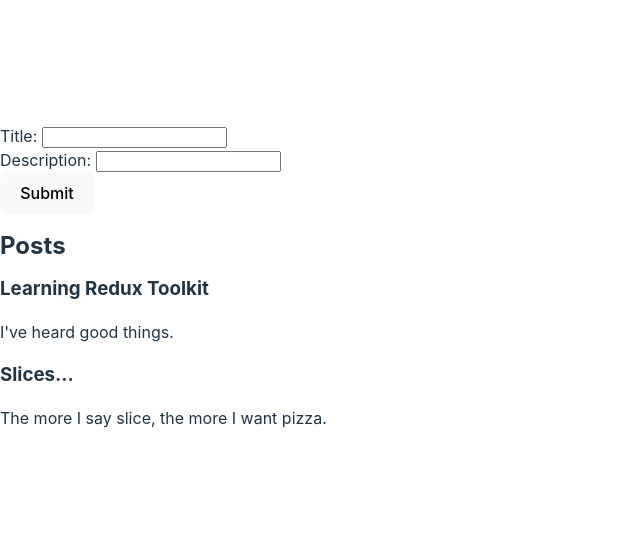
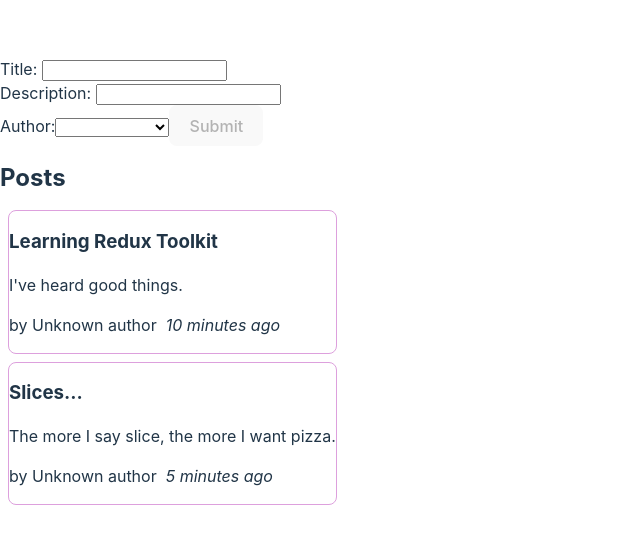
Before and after one commit to Hachikoi-the-creator/redux-toolkit-example, a React (Vite) app: page / in a window 1280 px wide. Shown: the part 115-658 px from the top of the page, without its empty margins (0-640 px from the left). Built offline with nearby package versions, Linux system fonts and the light colour scheme; the HTML template or start-up script is replaced by a standard one.

Commit message:
added author & timestamps

```diff
--- a/src/app/store.jsx
+++ b/src/app/store.jsx
@@ -1,8 +1,10 @@
 import { configureStore } from "@reduxjs/toolkit";
 import postsReducer from "../features/posts/postsSlice";
+import usersReducer from "../features/users/usersSlice";
 
 export const store = configureStore({
   reducer: {
     posts: postsReducer,
+    users: usersReducer,
   },
 });
--- a/src/features/posts/AddPostForm.jsx
+++ b/src/features/posts/AddPostForm.jsx
@@ -1,27 +1,39 @@
 import { useState } from "react";
 import { useDispatch, useSelector } from "react-redux";
 import { postAdded } from "./postsSlice";
-// import { selectAllUsers } from "../users/usersSlice";
+import { selectAllUsers } from "../users/usersSlice";
 
 export default function AddPostform() {
   const dispatcher = useDispatch();
-  const [inputs, setInputs] = useState({ title: "", desc: "" });
+  const users = useSelector(selectAllUsers);
 
-  const updateInputs = (e) => {
-    const key = e.target.name;
-    const value = e.target.value;
-    setInputs((prev) => ({ ...prev, [key]: value }));
-  };
+  const [title, setTitle] = useState("");
+  const [content, setContent] = useState("");
+  const [userId, setUserId] = useState("");
+
+  const onTitleChanged = (e) => setTitle(e.target.value);
+  const onContentChanged = (e) => setContent(e.target.value);
+  const onAuthorChanged = (e) => setUserId(e.target.value);
+
+  const canSubmit = title && content && userId;
 
   const submitHandler = (e) => {
     e.preventDefault();
     // check inputs are not empty
-    if (inputs.desc && inputs.title) {
-      dispatcher(postAdded(inputs.title, inputs.desc));
+    if (canSubmit) {
+      dispatcher(postAdded(title, content, userId));
       // reset inputs
-      setInputs({ title: "", desc: "" });
+      setTitle("");
+      setContent("");
+      setUserId("");
     }
   };
+
+  const usersOptions = users.map((user) => (
+    <option key={user.id} value={user.id}>
+      {user.name}
+    </option>
+  ));
 
   return (
     <>
@@ -31,8 +43,8 @@
           <input
             type="text"
             name="title"
-            onChange={updateInputs}
-            value={inputs.title}
+            onChange={onTitleChanged}
+            value={title}
           />
         </div>
 
@@ -41,11 +53,20 @@
           <input
             type="text"
             name="desc"
-            onChange={updateInputs}
-            value={inputs.desc}
+            onChange={onContentChanged}
+            value={content}
           />
         </div>
-        <button type="submit">Submit</button>
+
+        <label htmlFor="postAuthor">Author:</label>
+        <select id="postAuthor" value={userId} onChange={onAuthorChanged}>
+          <option value=""></option>
+          {usersOptions}
+        </select>
+
+        <button type="submit" disabled={!canSubmit}>
+          Submit
+        </button>
       </form>
     </>
   );
--- /dev/null
+++ b/src/features/posts/PostAuthor.jsx
@@ -0,0 +1,10 @@
+import { useSelector } from "react-redux";
+import { selectAllUsers } from "../users/usersSlice";
+
+export default function PostAuthor({ userId }) {
+  const users = useSelector(selectAllUsers);
+
+  const author = users.find((user) => user.id === userId);
+
+  return <span>by {author ? author.name : "Unknown author"}</span>;
+}
--- a/src/features/posts/PostList.jsx
+++ b/src/features/posts/PostList.jsx
@@ -1,15 +1,20 @@
 import { useSelector, useDispatch } from "react-redux";
 import { selectAllPosts } from "./postsSlice";
+import PostAuthor from "./PostAuthor";
+import TimeAgo from "./TimeAgo";
 
 export default function PostList() {
-  // const posts = useSelector((state) => state.posts.posts);
   const posts = useSelector(selectAllPosts);
 
   // ? cleaner return
   const articlesMapping = posts.map((e) => (
-    <article key={e.id} className="col">
+    <article key={e.id} className="col post">
       <h3>{e.title}</h3>
       <p>{e.content}</p>
+      <p className="postCredit">
+        <PostAuthor userId={e.userId} />
+        <TimeAgo timestamp={e.date} />
+      </p>
     </article>
   ));
 
--- /dev/null
+++ b/src/features/posts/TimeAgo.jsx
@@ -0,0 +1,16 @@
+import { parseISO, formatDistanceToNow } from "date-fns";
+
+export default function TimeAgo({ timestamp }) {
+  let timeAgo = "";
+  if (timestamp) {
+    const date = parseISO(timestamp);
+    const timePeriod = formatDistanceToNow(date);
+    timeAgo = `${timePeriod} ago`;
+  }
+
+  return (
+    <span title={timestamp}>
+      &nbsp; <i>{timeAgo}</i>
+    </span>
+  );
+}
--- a/src/features/posts/postsSlice.jsx
+++ b/src/features/posts/postsSlice.jsx
@@ -38,14 +38,16 @@
     postAdded: {
       // makes cleaner the AddPostForm argument passing
       reducer(state, action) {
-        state.push(action.payload);
+        state.unshift(action.payload);
       },
-      prepare(title, content) {
+      prepare(title, content, userId) {
         return {
           payload: {
             id: nanoid(),
             title,
             content,
+            userId,
+            date: new Date().toISOString(),
           },
         };
       },
--- /dev/null
+++ b/src/features/users/usersSlice.jsx
@@ -0,0 +1,17 @@
+import { createSlice } from "@reduxjs/toolkit";
+
+const initialState = [
+  { id: "0", name: "Dude Lebowski" },
+  { id: "1", name: "Neil Young" },
+  { id: "2", name: "Dave Gray" },
+];
+
+const usersSlice = createSlice({
+  name: "users",
+  initialState,
+  reducers: {},
+});
+
+export const selectAllUsers = (state) => state.users;
+
+export default usersSlice.reducer;
--- a/src/index.css
+++ b/src/index.css
@@ -68,3 +68,10 @@
     background-color: #f9f9f9;
   }
 }
+
+/* EXTRA STYLES */
+.post {
+  border: 1px solid plum;
+  margin: 0.5rem;
+  border-radius: 0.5rem;
+}
```
